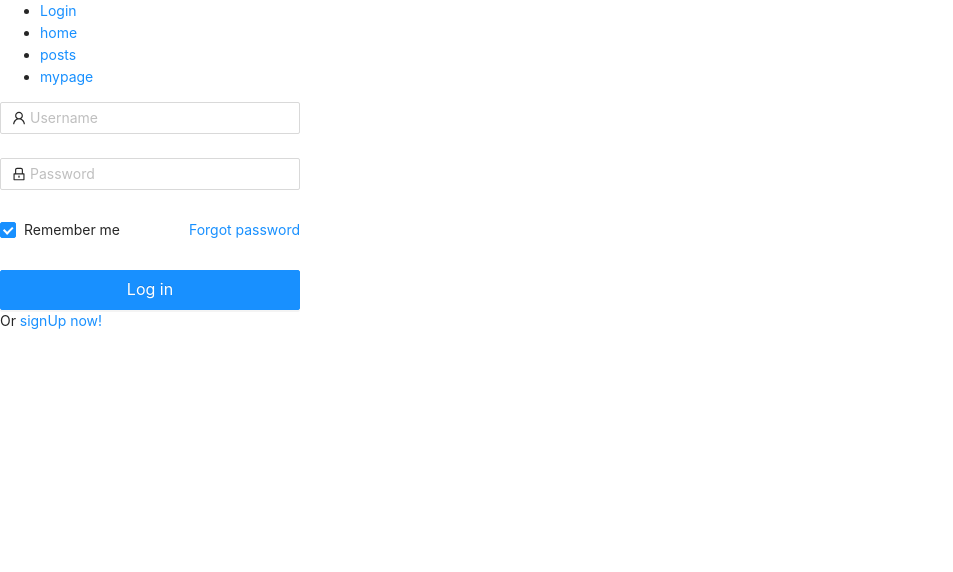
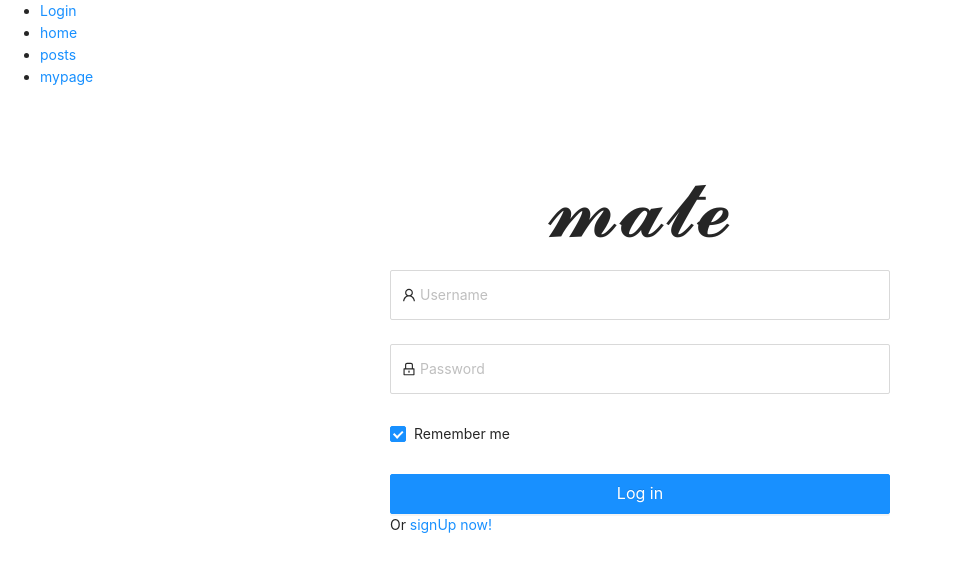
Before and after one commit to minsu-zip/mate-react, a React (Create React App) app: page / in a window 1280 px wide. Shown: the top 572 px of the page, without its empty margins (0-953 px from the left). Built offline with nearby package versions, Linux system fonts and the light colour scheme.

Commit message:
chore : Login CSS 수정

```diff
--- a/src/components/SignIn/index.css
+++ b/src/components/SignIn/index.css
@@ -1,12 +1,28 @@
+.main_title {
+  font-size: 80px;
+  text-align: center;
+}
 .login-form {
-  max-width: 300px;
+  max-width: auto;
+  max-height: auto;
+  display: flex;
+  flex-direction: column;
+  justify-content: center;
+  align-items: center;
+  height: 500px;
 }
 .login-form-forgot {
-  float: right;
 }
 .ant-col-rtl .login-form-forgot {
-  float: left;
 }
 .login-form-button {
   width: 100%;
 }
+
+.ant-row {
+  width: 500px;
+}
+
+.ant-input-affix-wrapper {
+  height: 50px;
+}
--- a/src/components/SignIn/index.js
+++ b/src/components/SignIn/index.js
@@ -28,6 +28,7 @@ const Login = () => {
         }}
         onFinish={onFinish}
       >
+        <div class="main_title">𝓶𝓪𝓽𝓮</div>
         <Form.Item
           name="username"
           rules={[
@@ -71,10 +72,6 @@ const Login = () => {
           <Form.Item name="remember" valuePropName="checked" noStyle>
             <Checkbox>Remember me</Checkbox>
           </Form.Item>
-
-          <a className="login-form-forgot" href="">
-            Forgot password
-          </a>
         </Form.Item>
 
         <Form.Item>
```
